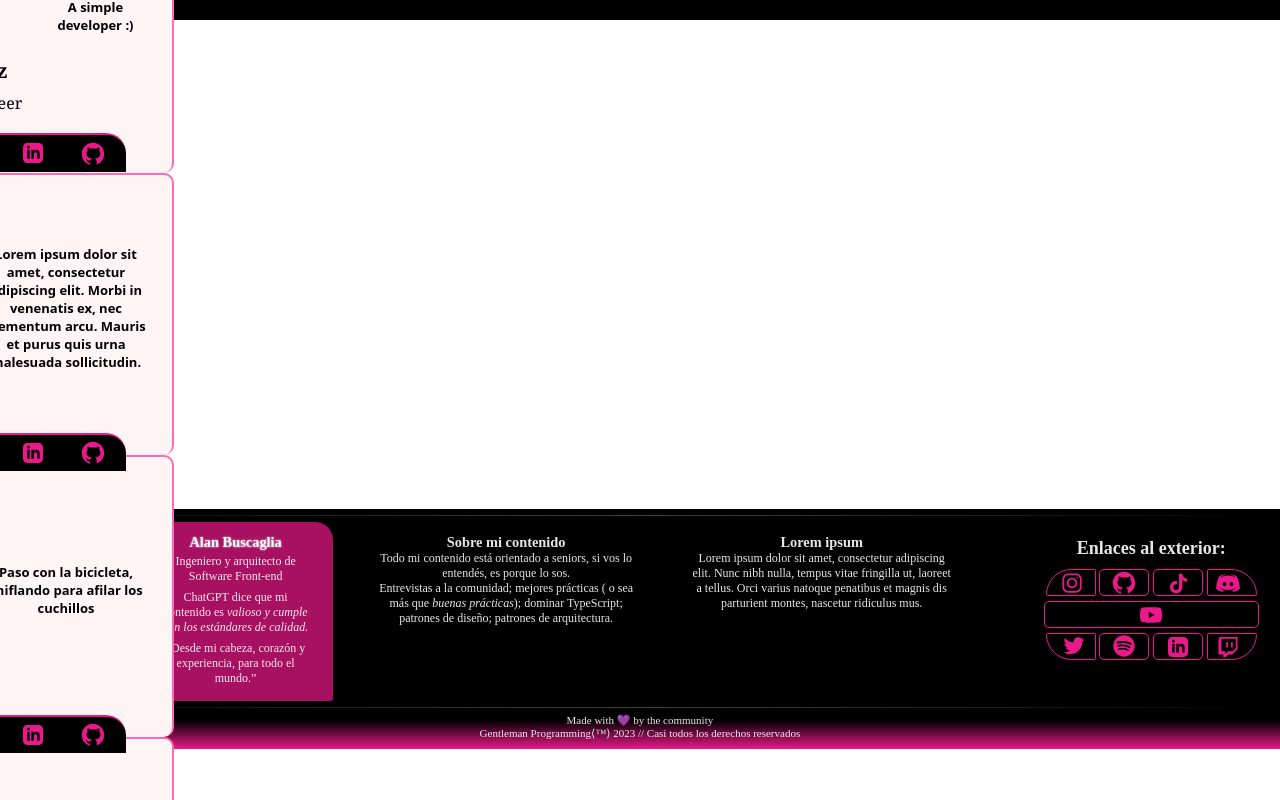
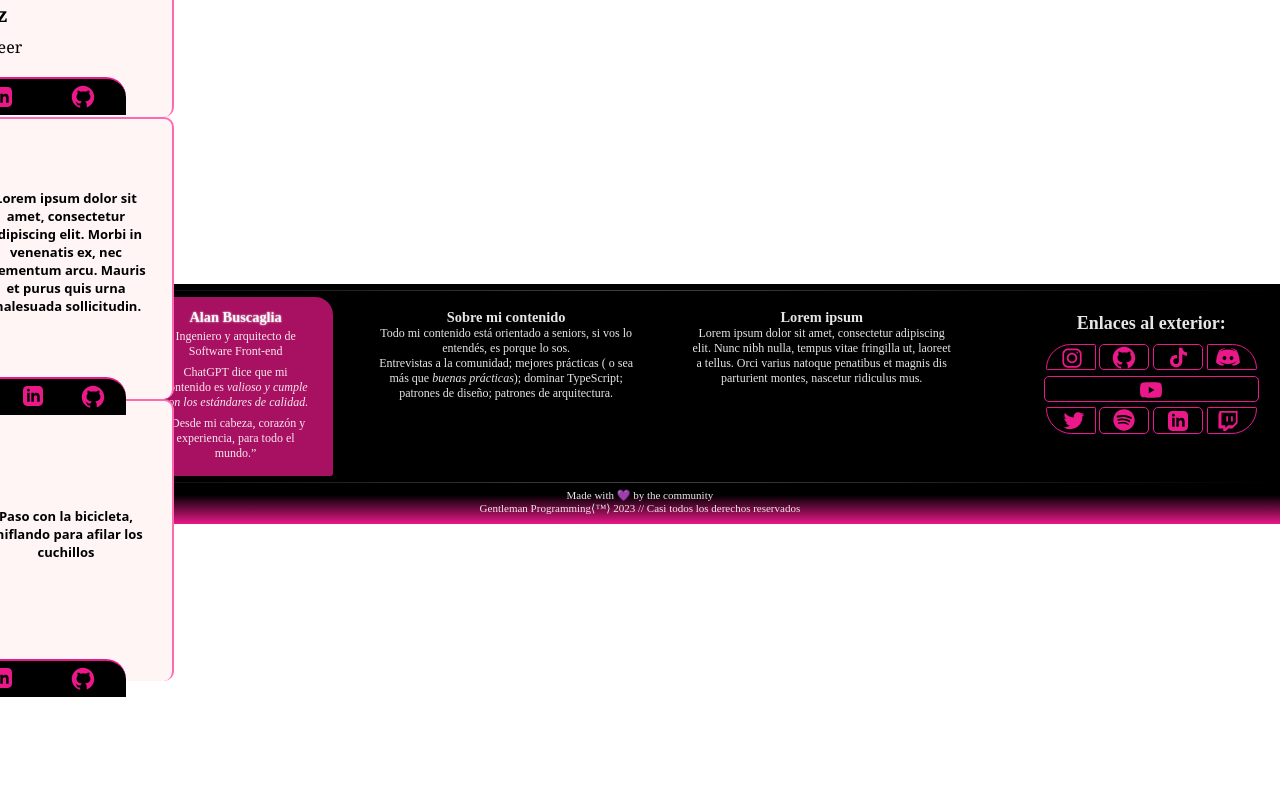
Before and after one commit to Gentleman-Programming/gentleman-programming-web, a Next.js app: page / in a window 1280 px wide. Shown: the part 1220-2020 px from the top of the page. After the commit the page ends 1917 px from the top, so only its background shows below. Built offline with nearby package versions, Linux system fonts and the light colour scheme.

Commit message:
add feat: conditional rendering

```diff
--- a/app/Home/components/PreFooter/PrefooterCard.tsx
+++ b/app/Home/components/PreFooter/PrefooterCard.tsx
@@ -1,3 +1,7 @@
+'use client';
+
+import React from 'react';
+
 import { Member } from './Prefooter';
 import styles from './prefooter__card.module.css';
 import {
@@ -12,8 +16,12 @@ type Props = {
 };
 
 const PrefooterCard = ({ member }: Props) => {
+  if (member.visibility === true)
     return (
-    <article key={member.name + ' article'} className={styles.prefooter__card}>
+      <article
+        key={member.name + ' article'}
+        className={styles.prefooter__card}
+      >
         <div className={styles.prefooter__card_info}>
           <section className={styles.prefooter__card_side}>
             <img
@@ -31,6 +39,7 @@ const PrefooterCard = ({ member }: Props) => {
           </section>
         </div>
         <div className={styles.prefooter__card_info_socials}>
+          {member.fb !== '' ? (
             <a
               href={member.fb}
               style={{ marginBottom: '0.15rem' }}
@@ -39,6 +48,8 @@ const PrefooterCard = ({ member }: Props) => {
             >
               <FacebookIcon />
             </a>
+          ) : null}
+          {member.twitter !== '' ? (
             <a
               href={member.twitter}
               style={{ marginTop: '0.08rem', marginRight: '0.25rem' }}
@@ -47,6 +58,8 @@ const PrefooterCard = ({ member }: Props) => {
             >
               <TwitterIcon />
             </a>
+          ) : null}
+          {member.linkedin !== '' ? (
             <a
               href={member.linkedin}
               style={{ marginBottom: '0.22rem' }}
@@ -55,6 +68,8 @@ const PrefooterCard = ({ member }: Props) => {
             >
               <LinkedInIcon />
             </a>
+          ) : null}
+          {member.github !== '' ? (
             <a
               href={member.github}
               style={{ marginTop: '0.12rem' }}
@@ -63,6 +78,7 @@ const PrefooterCard = ({ member }: Props) => {
             >
               <GithubIcon />
             </a>
+          ) : null}
         </div>
       </article>
     );
```
Lines whose indentation alone changed are shown as unchanged.
